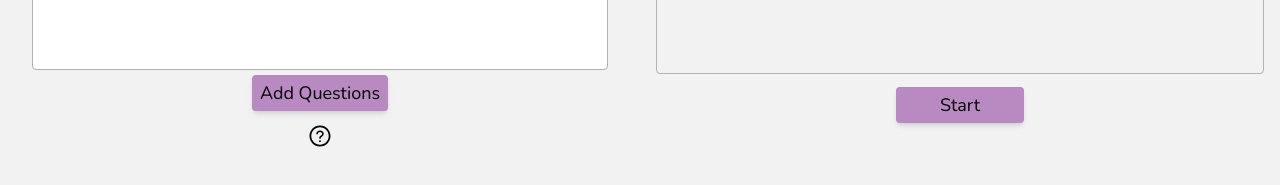
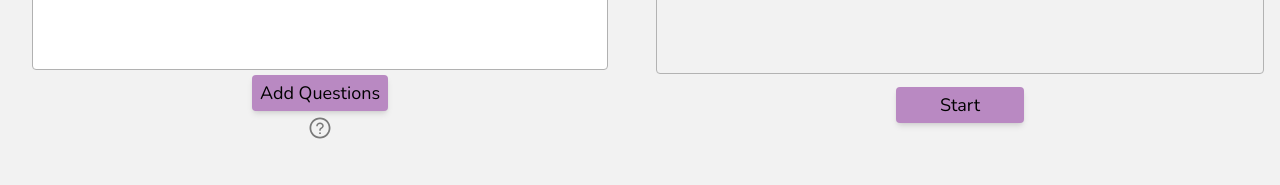
Before and after one commit to pokemau/flashcardo, a Next.js app: page /edit in a window 1280 px wide. Shown: the part 259-444 px from the top of the page. Built offline with nearby package versions, Linux system fonts and the light colour scheme.

Commit message:
change icon color

```diff
--- a/src/components/jorash-mode/JorashMode.tsx
+++ b/src/components/jorash-mode/JorashMode.tsx
@@ -74,13 +74,16 @@
         {!isValidInput && <InvalidMessage msg={invalidFormatMsg} />}
 
         <div className="flex justify-center items-center">
-          <div className="flex flex-col items-center gap-2 ">
+          <div className="flex flex-col items-center ">
             <Button
               btnFunc={() => addQuestions(userInput)}
               btnTitle="Add Questions"
             />
             <div className="group relative inline-block">
-              <AiOutlineQuestionCircle className="cursor-pointer text-[1.5rem]" />
+              <AiOutlineQuestionCircle
+                className="cursor-pointer text-[1.5rem]
+              text-[#797979] font-[300]"
+              />
 
               <div
                 className="invisible group-hover:visible opacity-0
```
